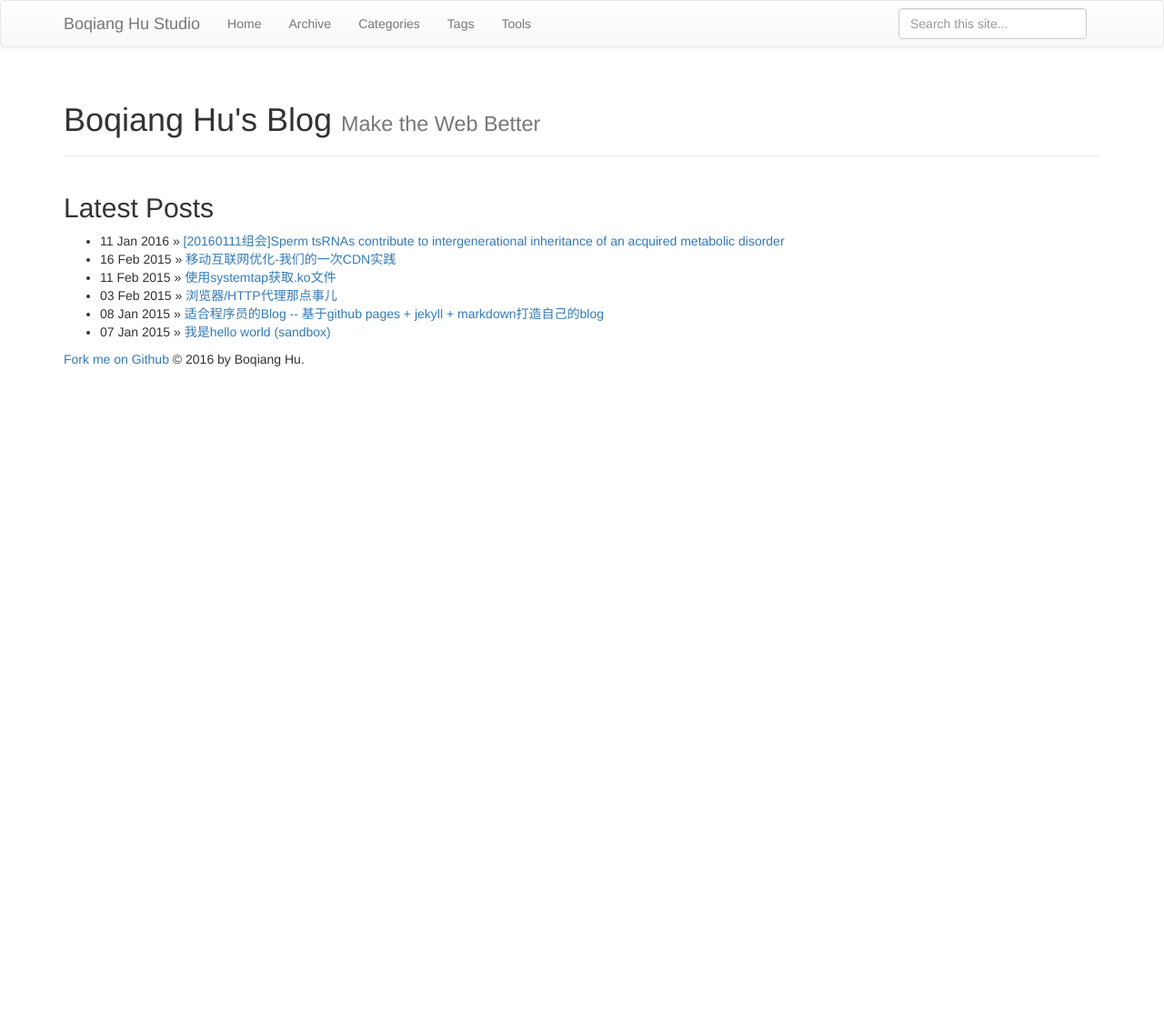
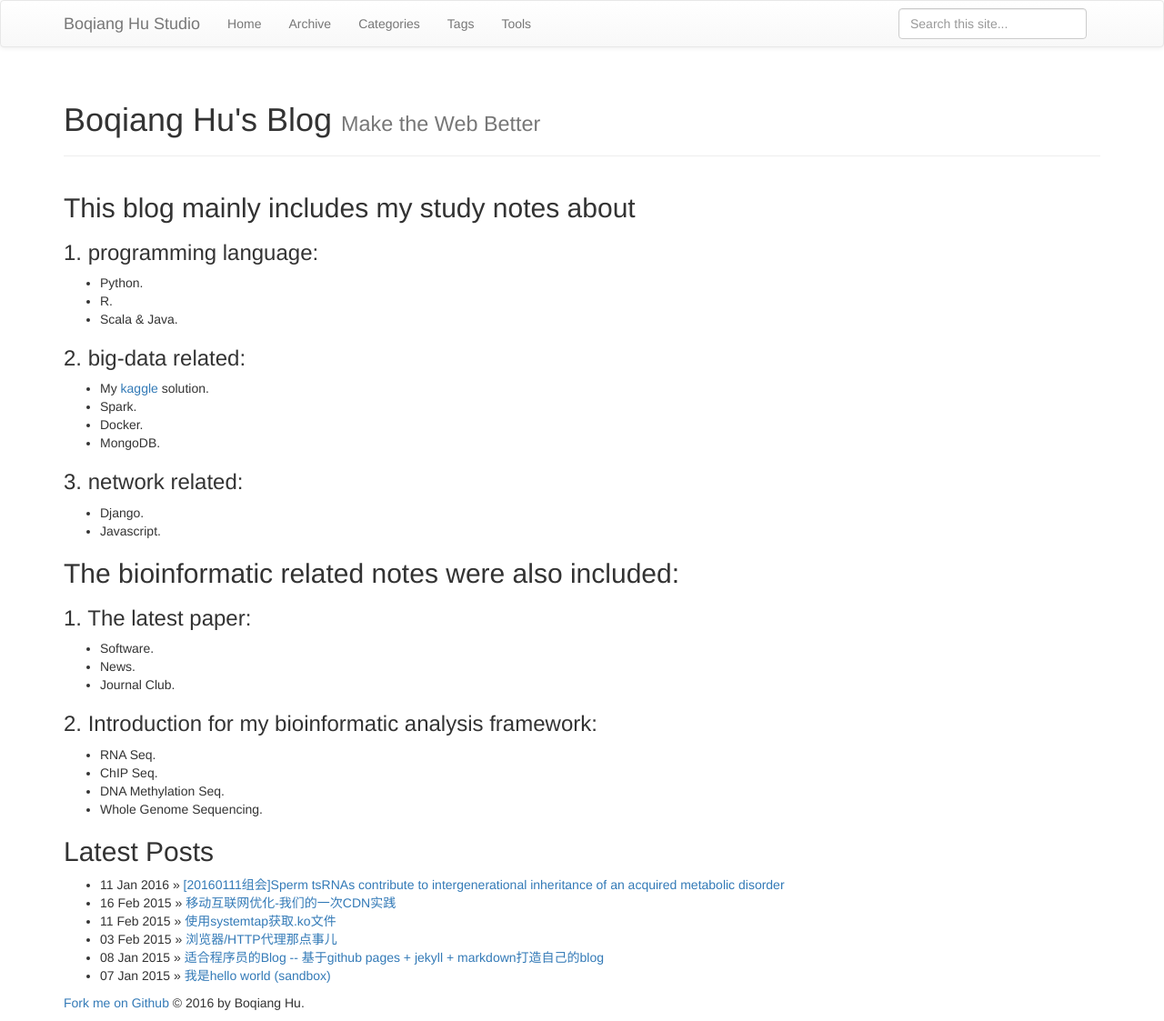
Before and after one commit to huboqiang/huboqiang.github.io, a Jekyll site: the page built from index.md, in a window 1280 px wide. Shown: the whole page at 91% size. Built offline with Jekyll 4.4.1, drawn with Linux system fonts in a browser that asks for light colours; nearby versions of some CDN libraries; library files that are not in the unit come from our copies; before the commit the page ends 900 px from its top, so only the background shows below that.

Commit message:
My main page index v1.

```diff
--- a/index.md
+++ b/index.md
@@ -4,6 +4,39 @@ title: Boqiang Hu's Blog
 tagline: Make the Web Better
 ---
 {% include JB/setup %}
+
+## This blog mainly includes my study notes about
+
+### 1. programming language:
+
+- Python.
+- R.
+- Scala & Java.
+
+### 2. big-data related:
+- My [kaggle](https://www.kaggle.com) solution.
+- Spark.
+- Docker.
+- MongoDB.
+
+
+### 3. network related:
+- Django.
+- Javascript.
+
+
+## The bioinformatic related notes were also included:
+
+### 1. The latest paper:
+- Software.
+- News.
+- Journal Club.
+
+### 2. Introduction for my bioinformatic analysis framework:
+- RNA Seq.
+- ChIP Seq.
+- DNA Methylation Seq.
+- Whole Genome Sequencing.
 
 ## Latest Posts
 
```
